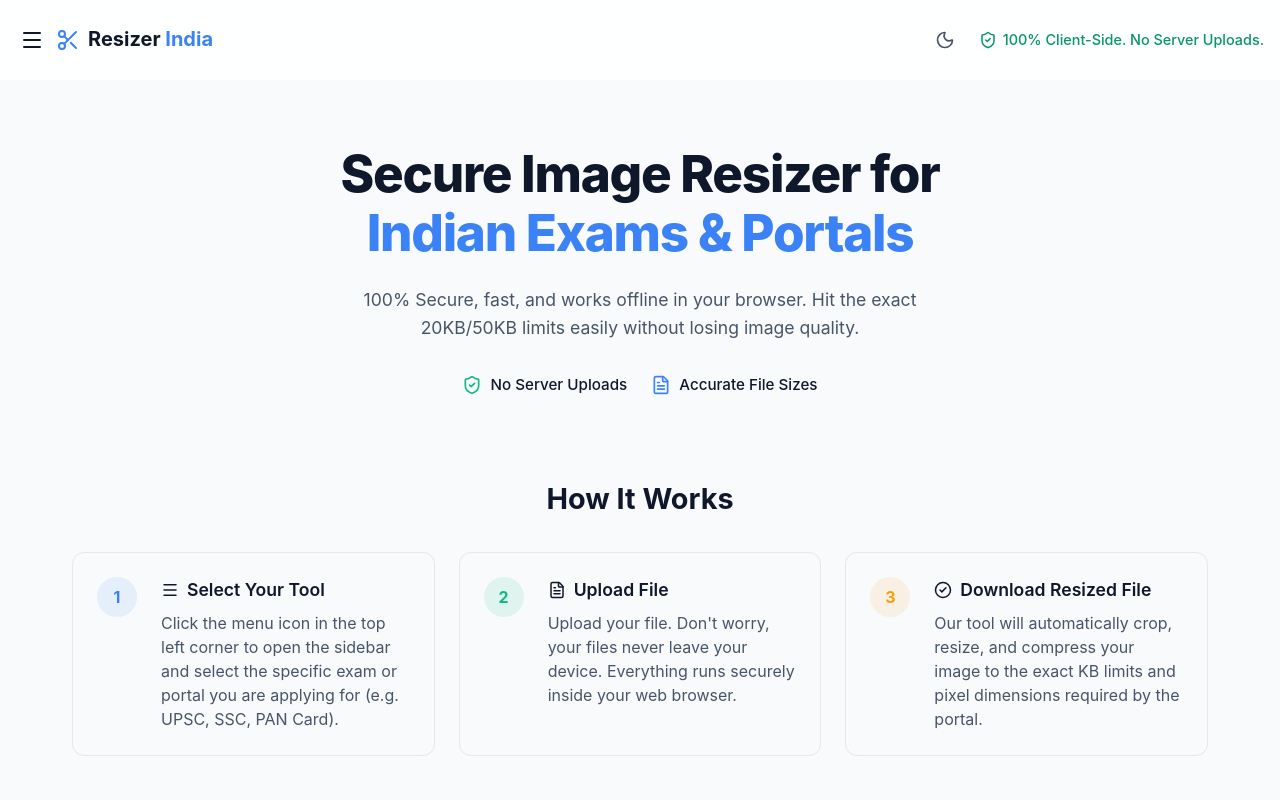
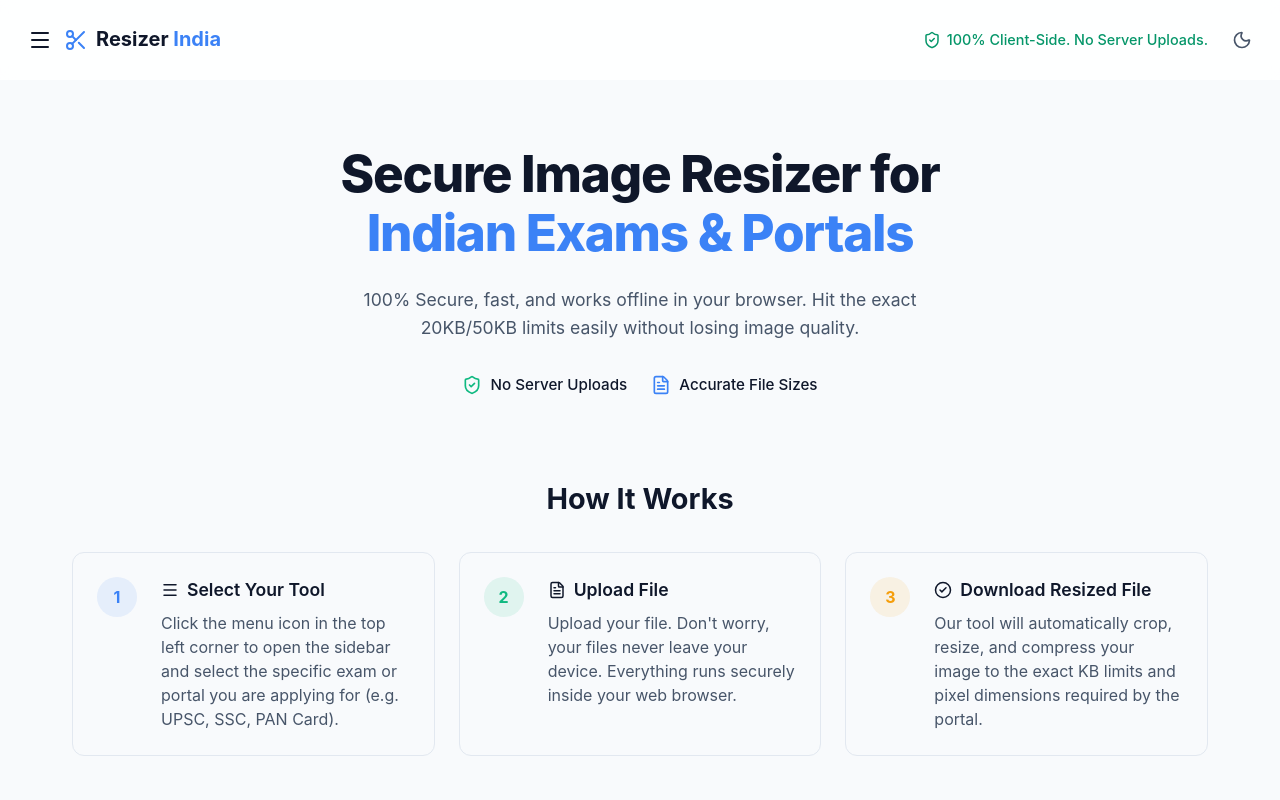
Before and after one commit to TechyNisarg/resizer-india, a React (Vite) app: page / in a window 1280 px wide. Shown: the top 800 px of the page. Built offline with nearby package versions, Linux system fonts and the light colour scheme.

Commit message:
style: full width header and swap toggle position

```diff
--- a/src/App.tsx
+++ b/src/App.tsx
@@ -147,6 +147,10 @@ function App() {
               </Link>
             </div>
             <nav className="nav-menu" style={{ alignItems: 'center', display: 'flex', gap: '1.25rem' }}>
+              <div style={{ display: 'flex', alignItems: 'center', gap: '0.35rem', color: '#059669', fontSize: '0.9rem', fontWeight: 500 }}>
+                <ShieldCheck size={18} />
+                <span className="hide-on-mobile">100% Client-Side. No Server Uploads.</span>
+              </div>
               <button
                 onClick={toggleTheme}
                 style={{ background: 'none', border: 'none', color: 'var(--text-secondary)', cursor: 'pointer', display: 'flex', alignItems: 'center', padding: '0.25rem' }}
@@ -154,10 +158,6 @@ function App() {
               >
                 {isDark ? <Sun size={20} /> : <Moon size={20} />}
               </button>
-              <div style={{ display: 'flex', alignItems: 'center', gap: '0.35rem', color: '#059669', fontSize: '0.9rem', fontWeight: 500 }}>
-                <ShieldCheck size={18} />
-                <span className="hide-on-mobile">100% Client-Side. No Server Uploads.</span>
-              </div>
             </nav>
           </div>
         </header>
--- a/src/index.css
+++ b/src/index.css
@@ -303,9 +303,9 @@ html.dark .header {
 }
 
 .header-container {
-  max-width: 1440px;
+  max-width: 100%;
   margin: 0 auto;
-  padding: 1rem;
+  padding: 1rem 1.5rem;
   display: flex;
   justify-content: space-between;
   align-items: center;
```
